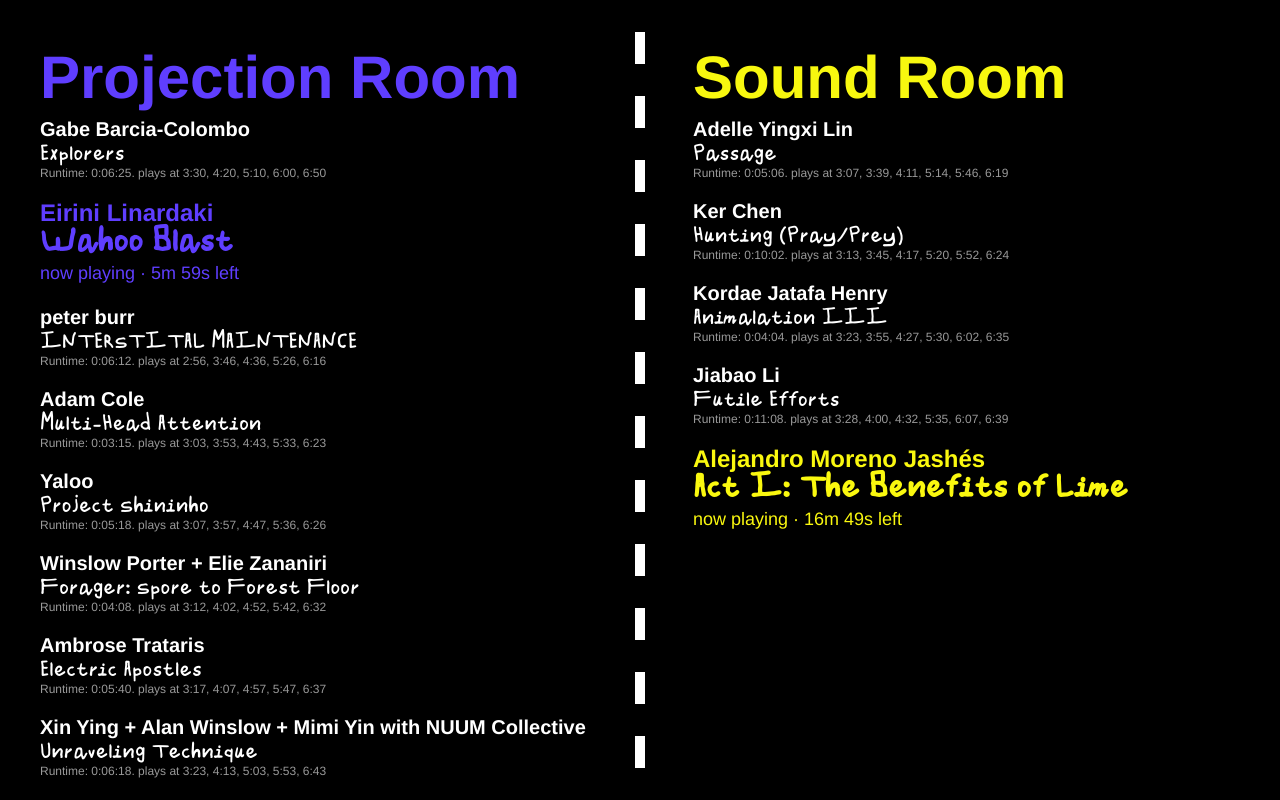
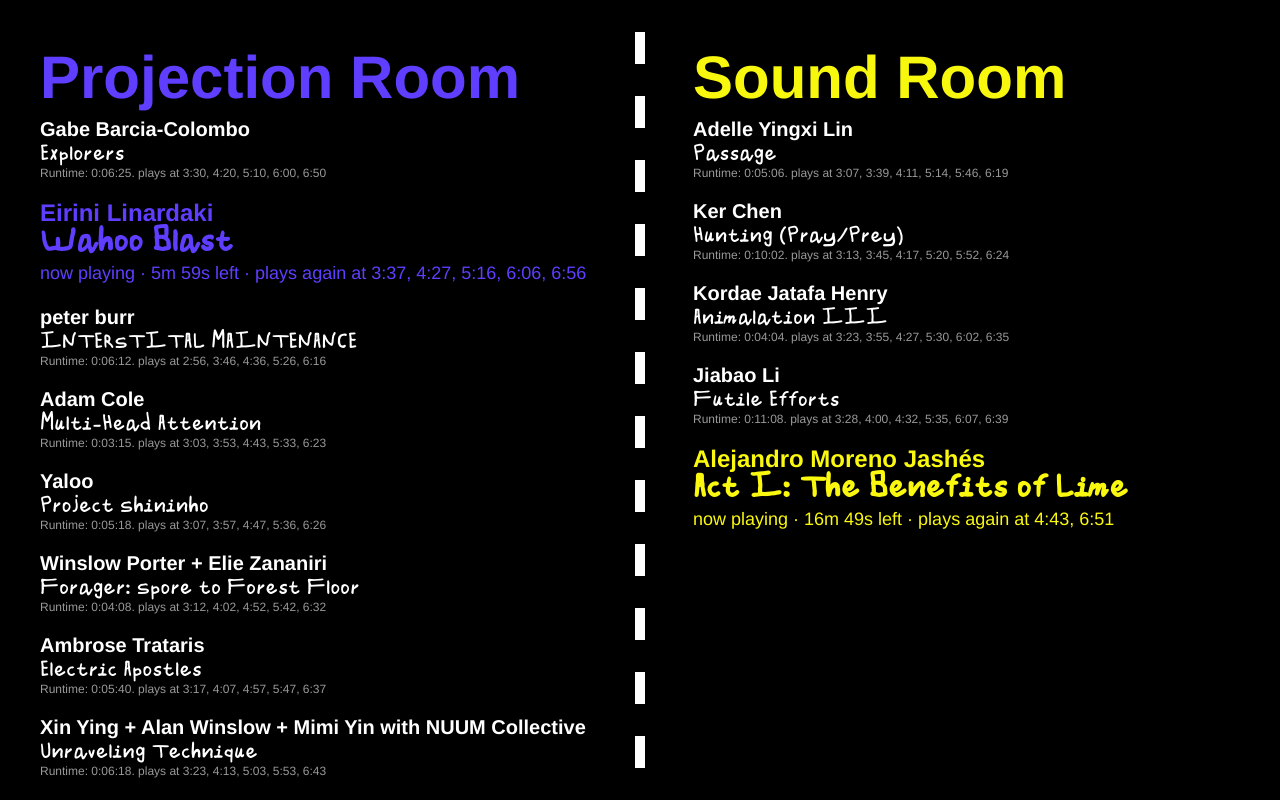
Before and after one commit to onassis-onx-tech/onx-screens, a SvelteKit app: page /wayfinding in a window 1280 px wide. Built offline with nearby package versions, Linux system fonts and the light colour scheme.

Commit message:
adjust timing for webpages

```diff
--- a/src/routes/sound/+page.svelte
+++ b/src/routes/sound/+page.svelte
@@ -9,8 +9,8 @@
 
 <RoomView
   items={soundItems}
-  titleCardDuration={7}
-  endCardDuration={7}
+  titleCardDuration={13}
+  endCardDuration={13}
   accentColor="#FAF80F"
   title="Sound Room"
 />
--- a/src/routes/wayfinding/+page.svelte
+++ b/src/routes/wayfinding/+page.svelte
@@ -61,7 +61,7 @@
 				secondary: item.artist,
 				description:
 					item.playing !== -1
-						? `now playing · ${formatTimeLeft(item.durationSeconds - item.playing)}`
+						? [`now playing · ${formatTimeLeft(item.durationSeconds - item.playing)}`, playTimes[i].length ? `plays again at ${playTimes[i].map(fmtTime).join(', ')}` : null].filter(Boolean).join(' · ')
 						: `Runtime: ${item.duration}. plays at ${playTimes[i].map(fmtTime).join(', ')}`
 			}));
 		})()
@@ -75,7 +75,7 @@
 				secondary: item.artist,
 				description:
 					item.playing !== -1
-						? `now playing · ${formatTimeLeft(item.durationSeconds - item.playing)}`
+						? [`now playing · ${formatTimeLeft(item.durationSeconds - item.playing)}`, playTimes[i].length ? `plays again at ${playTimes[i].map(fmtTime).join(', ')}` : null].filter(Boolean).join(' · ')
 						: `Runtime: ${item.duration}. plays at ${playTimes[i].map(fmtTime).join(', ')}`
 			}));
 		})()
```
